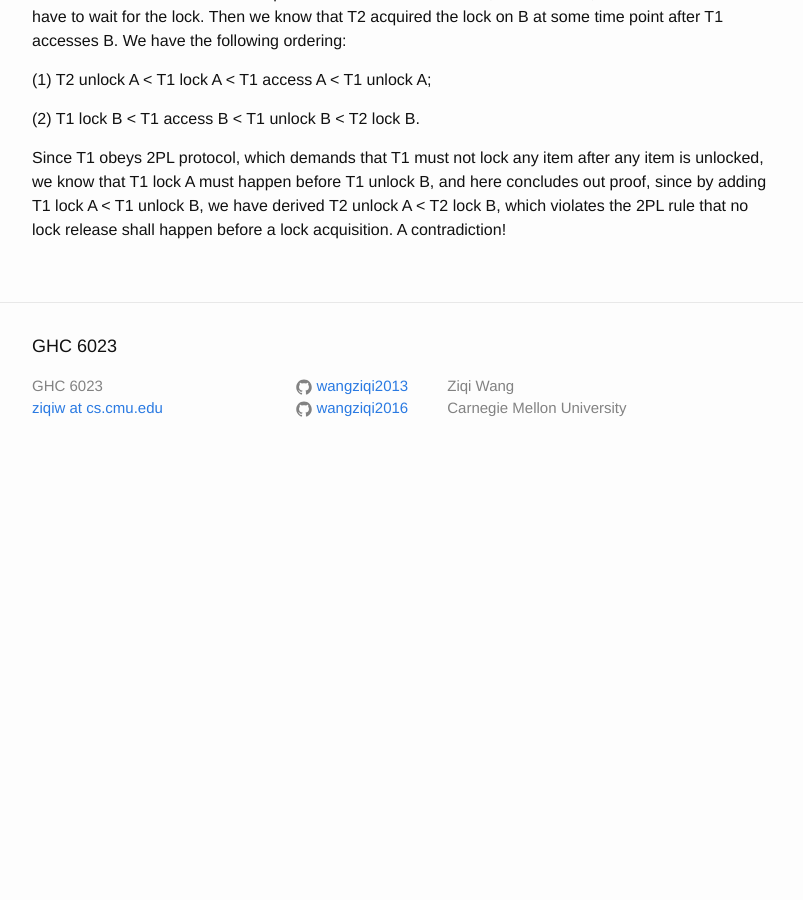
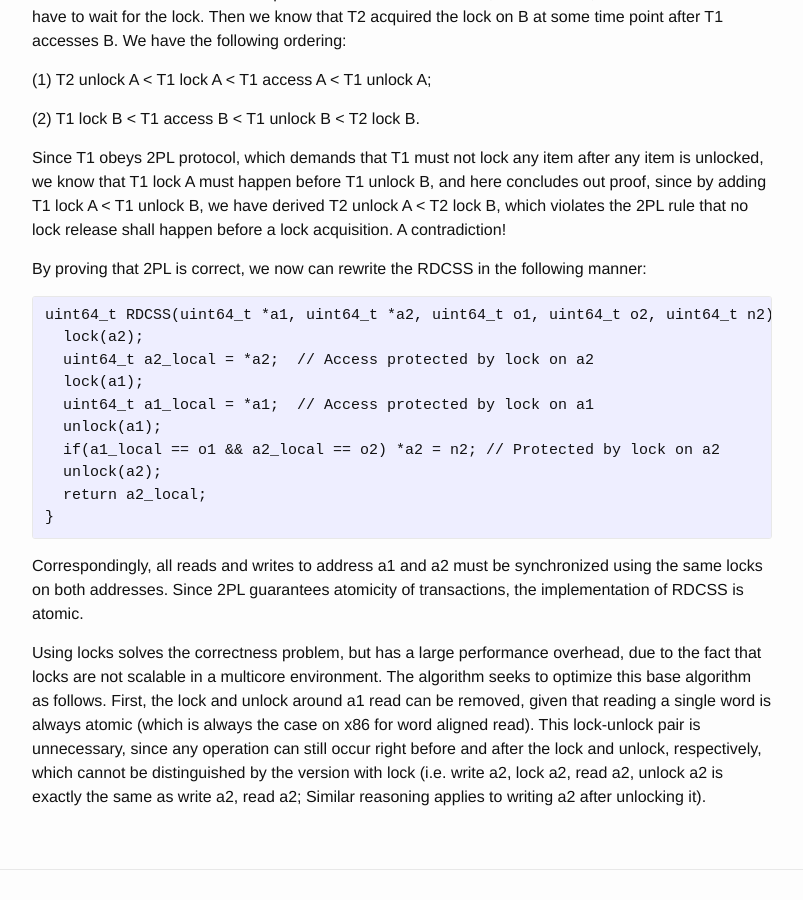
Before and after one commit to wangziqi2013/wangziqi2013.github.io, a Jekyll site: the page built from _posts/2019-11-08-mwcas.markdown, in a window 1280 px wide and 900 px high, scrolled down 1638 px. Shown: the whole window, without its empty margins (238-1041 px from the left). Built offline with Jekyll 4.4.1, drawn with Linux system fonts in a browser that asks for light colours; before the commit the page ends 2118 px from its top, so only the background shows below that.

Commit message:
Adding optimization

````diff
--- a/_posts/2019-11-08-mwcas.markdown
+++ b/_posts/2019-11-08-mwcas.markdown
@@ -68,3 +68,28 @@ Since T1 obeys 2PL protocol, which demands that T1 must not lock any item after
 T1 lock A must happen before T1 unlock B, and here concludes out proof, since by adding T1 lock A < T1 unlock B,
 we have derived T2 unlock A < T2 lock B, which violates the 2PL rule that no lock release shall happen before a lock
 acquisition. A contradiction!
+
+By proving that 2PL is correct, we now can rewrite the RDCSS in the following manner:
+
+```C
+uint64_t RDCSS(uint64_t *a1, uint64_t *a2, uint64_t o1, uint64_t o2, uint64_t n2) {
+  lock(a2);
+  uint64_t a2_local = *a2;  // Access protected by lock on a2
+  lock(a1);
+  uint64_t a1_local = *a1;  // Access protected by lock on a1
+  unlock(a1);
+  if(a1_local == o1 && a2_local == o2) *a2 = n2; // Protected by lock on a2
+  unlock(a2);
+  return a2_local;
+}
+```
+
+Correspondingly, all reads and writes to address a1 and a2 must be synchronized using the same locks on both addresses.
+Since 2PL guarantees atomicity of transactions, the implementation of RDCSS is atomic.
+
+Using locks solves the correctness problem, but has a large performance overhead, due to the fact that locks are not
+scalable in a multicore environment. The algorithm seeks to optimize this base algorithm as follows. First, the lock
+and unlock around a1 read can be removed, given that reading a single word is always atomic (which is always the case
+on x86 for word aligned read). This lock-unlock pair is unnecessary, since any operation can still occur right before
+and after the lock and unlock, respectively, which cannot be distinguished by the version with lock (i.e. write a2, lock a2,
+read a2, unlock a2 is exactly the same as write a2, read a2; Similar reasoning applies to writing a2 after unlocking it).
````
